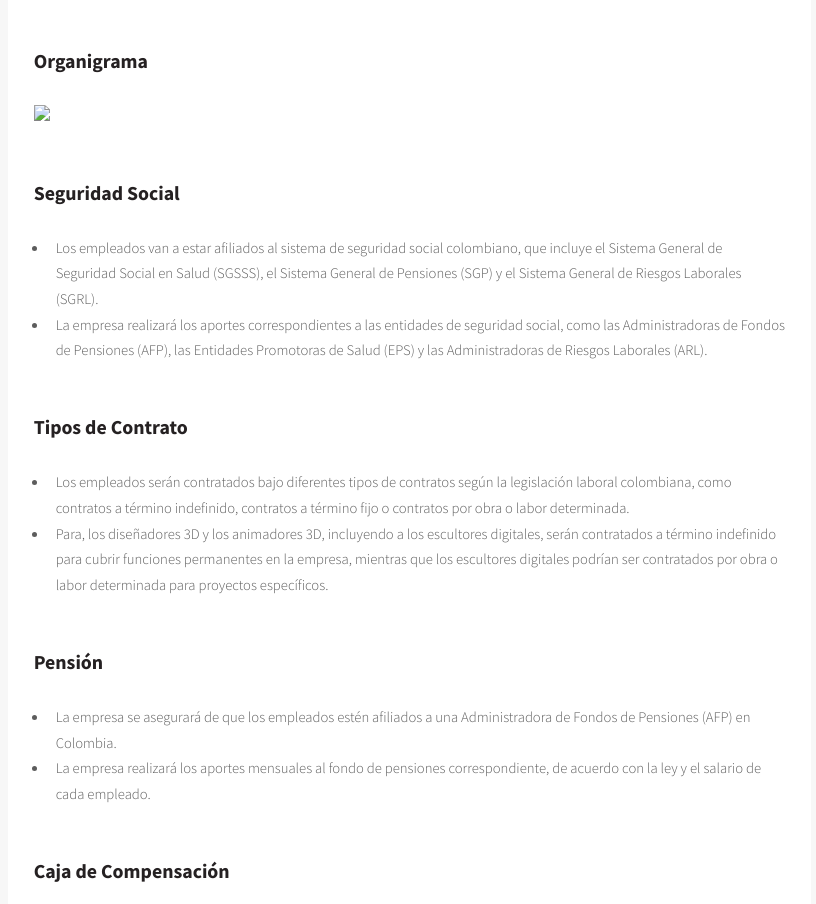
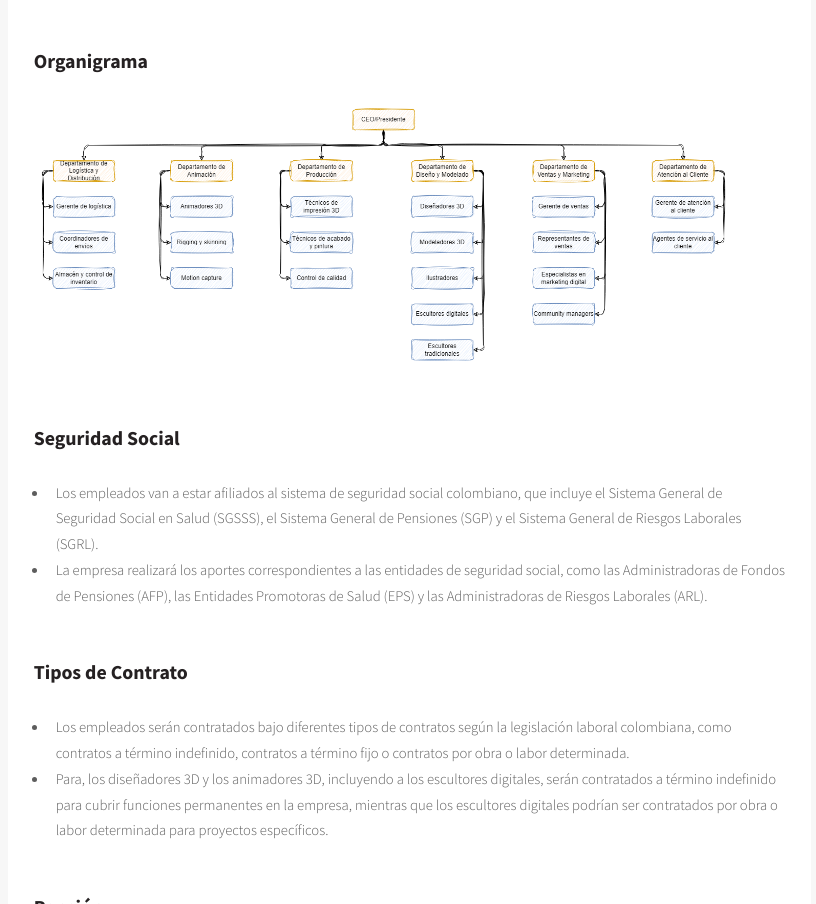
Before and after one commit to juanx120/Printaku-3D, a plain HTML site: page quien.html in a window 1280 px wide. Shown: the part 1969-2873 px from the top of the page, without its empty margins (22-838 px from the left). Drawn offline with Linux system fonts and the light colour scheme; the site is published under a folder, as on GitHub Pages, so addresses that start at the root find nothing.

Commit message:
se arreglo el link de una imagen

```diff
--- a/quien.html
+++ b/quien.html
@@ -75,7 +75,7 @@
 												<h3>Organigrama</h3>
 											</header>
 											<p>
-											<img id="Orga" src="/images/Organigrama.png">
+											<img id="Orga" src="images/Organigrama.png">
 											</p>
 										</section>
 										<section>
```
